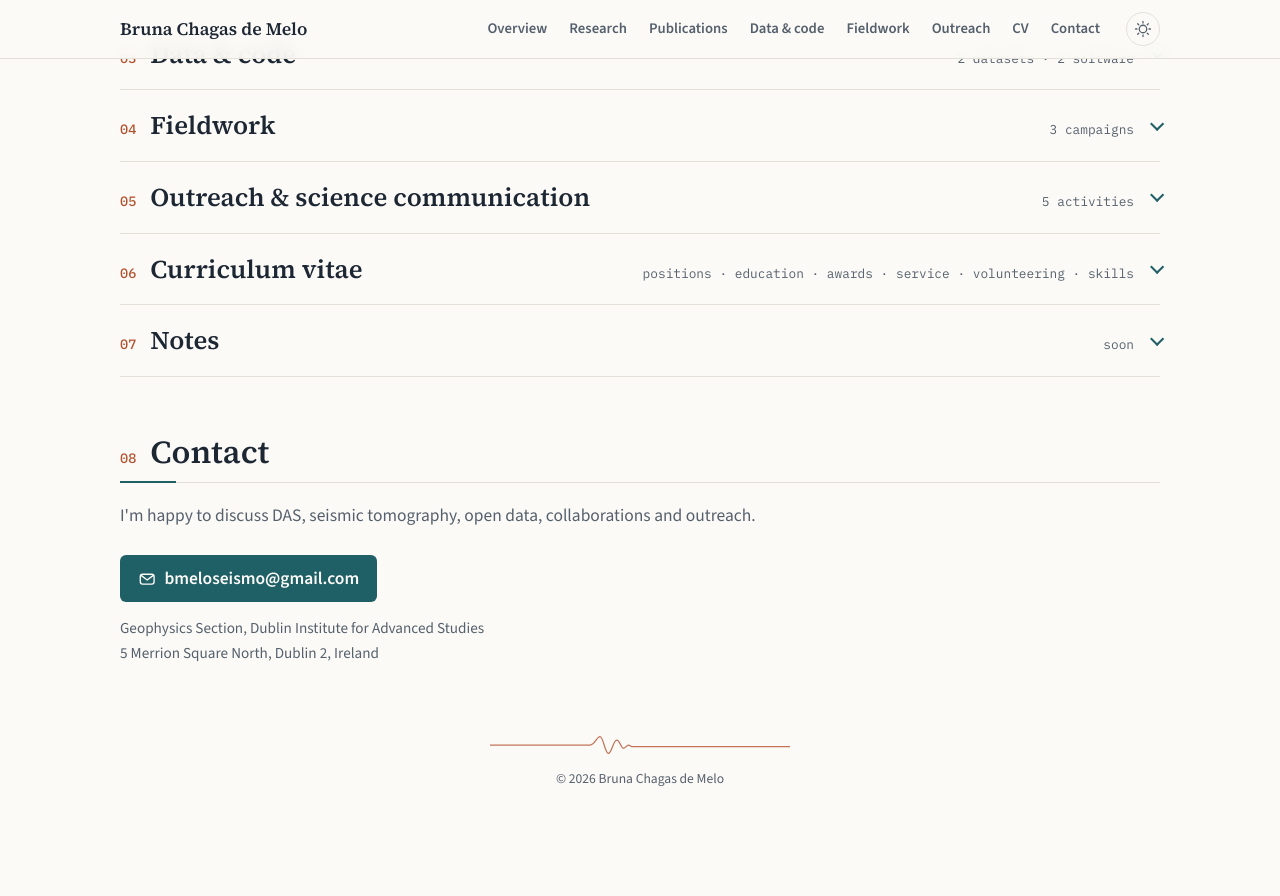
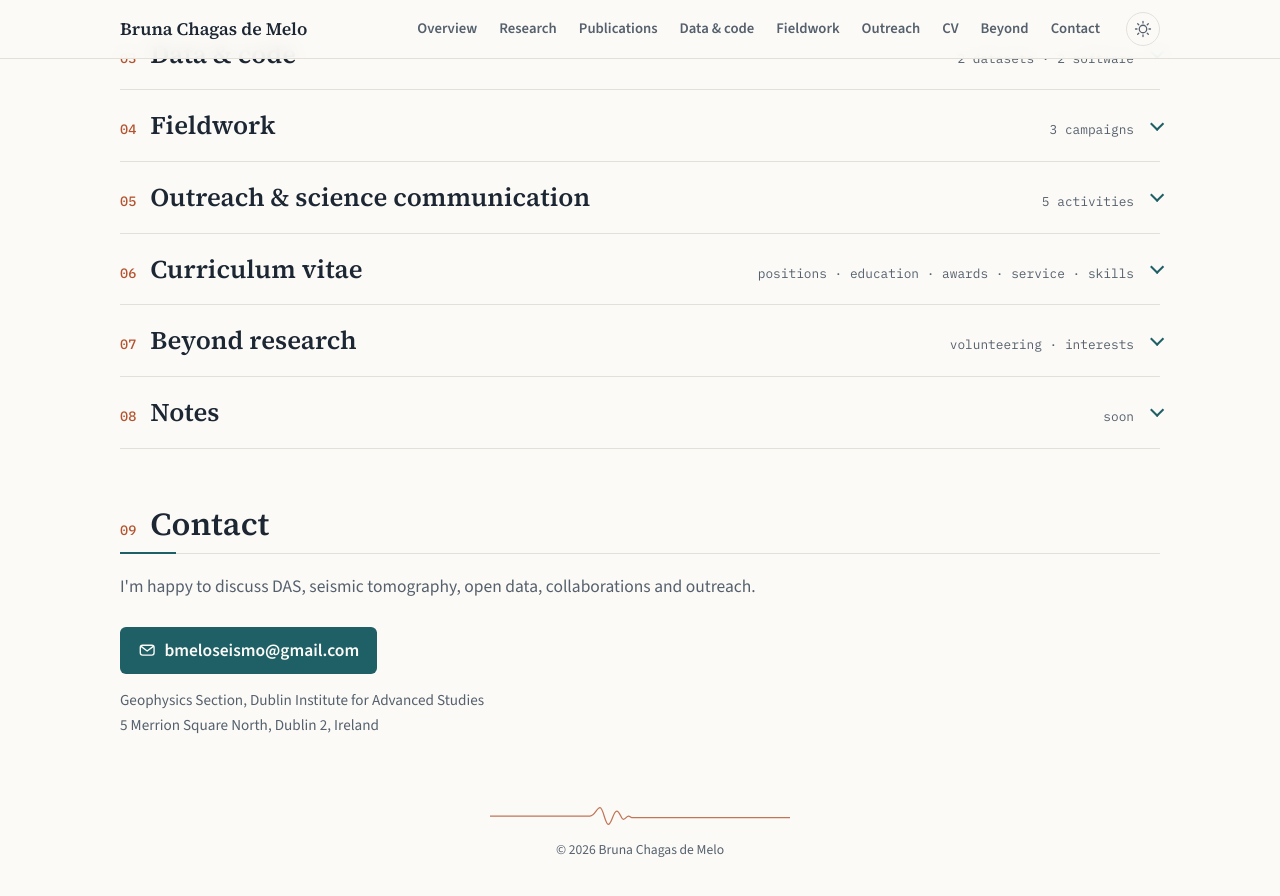
Before and after one commit to bru-melo/bru-melo.github.io, a Jekyll site: the page built from index.html, in a window 1280 px wide and 900 px high, scrolled down 1401 px. Shown: the top 896 px of the window. Built offline with Jekyll 4.4.1, drawn with Linux system fonts in a browser that asks for light colours; before the commit the page ends 2229 px from its top, so only the background shows below that.

Commit message:
Move volunteering into a new Beyond research section with interests
Co-Authored-By: Claude Opus 5.5 <noreply@anthropic.com>
Claude-Session: https://claude.ai/code/session_014FtQHe1R3kdHGC2veb93Xc

```diff
--- a/_data/cv.yml
+++ b/_data/cv.yml
@@ -48,12 +48,6 @@ service:
     title: Teaching assistant & short courses, IAG–USP
     detail: Elements of Geophysics; Linux, Introduction to Seismology, Surface Waves & Crustal Structure.
 
-volunteering:
-  - years: 2026–now
-    title: Cat fosterer
-    place: CDPA
-    detail: Caring for and socialising cats ahead of adoption, taking them to vet appointments, and liaising between the CDPA support team and adopters.
-
 skills: [seismic imaging, waveform tomography, DAS processing, anisotropy, spectral analysis, signal processing, data visualisation]
 tools: [Python, Matlab, shell]
 languages: [Portuguese (native), English (fluent)]
--- a/_layouts/default.html
+++ b/_layouts/default.html
@@ -29,6 +29,7 @@
       <a href="{{ '/#fieldwork' | relative_url }}">Fieldwork</a>
       <a href="{{ '/#outreach' | relative_url }}">Outreach</a>
       <a href="{{ '/#cv' | relative_url }}">CV</a>
+      <a href="{{ '/#beyond' | relative_url }}">Beyond</a>
       <a href="{{ '/#contact' | relative_url }}">Contact</a>
     </nav>
     <button class="theme" type="button" aria-label="Toggle dark mode" data-theme-toggle>
--- a/index.html
+++ b/index.html
@@ -222,7 +222,7 @@ layout: default
 
 <!-- ============ CV ============ -->
 <details id="cv" class="fold wrap">
-  <summary><h2 class="sec-title"><span class="num">06</span>Curriculum vitae</h2><span class="fold-count">positions · education · awards · service · volunteering · skills</span></summary>
+  <summary><h2 class="sec-title"><span class="num">06</span>Curriculum vitae</h2><span class="fold-count">positions · education · awards · service · skills</span></summary>
   <div class="fold-body">
   <div class="cv-grid">
     <div>
@@ -248,12 +248,6 @@ layout: default
       <ul class="plain">
         {% for s in cv.service %}<li><span class="t-years">{{ s.years }}</span>{{ s.title }}{% if s.detail %}<p class="muted">{{ s.detail }}</p>{% endif %}</li>{% endfor %}
       </ul>
-      {% if cv.volunteering %}
-      <h3 class="cv-h">Volunteer experience</h3>
-      <ul class="plain">
-        {% for v in cv.volunteering %}<li><span class="t-years">{{ v.years }}</span>{{ v.title }}, {{ v.place }}{% if v.detail %}<p class="muted">{{ v.detail }}</p>{% endif %}</li>{% endfor %}
-      </ul>
-      {% endif %}
       <h3 class="cv-h">Skills</h3>
       <p class="tags">{% for s in cv.skills %}<span class="tag">{{ s }}</span>{% endfor %}</p>
       <p class="tags">{% for s in cv.tools %}<span class="tag mono">{{ s }}</span>{% endfor %}</p>
@@ -264,9 +258,33 @@ layout: default
 </div>
 </details>
 
+<!-- ============ BEYOND RESEARCH ============ -->
+{%- assign beyond = site.data.beyond %}
+<details id="beyond" class="fold wrap">
+  <summary><h2 class="sec-title"><span class="num">07</span>Beyond research</h2><span class="fold-count">volunteering · interests</span></summary>
+  <div class="fold-body">
+  <div class="cv-grid">
+    <div>
+      <h3 class="cv-h">Volunteer experience</h3>
+      <ul class="timeline">
+        {% for v in beyond.volunteering %}
+        <li><span class="t-years">{{ v.years }}</span><strong>{{ v.title }}</strong>, {{ v.place }}<p>{{ v.detail }}</p></li>
+        {% endfor %}
+      </ul>
+    </div>
+    <div>
+      <h3 class="cv-h">Interests</h3>
+      <ul class="plain">
+        {% for i in beyond.interests %}<li><strong>{{ i.title }}</strong><p class="tags">{% for t in i.items %}<span class="tag">{{ t }}</span>{% endfor %}</p></li>{% endfor %}
+      </ul>
+    </div>
+  </div>
+</div>
+</details>
+
 <!-- ============ NOTES (blog) ============ -->
 <details id="blog" class="fold wrap">
-  <summary><h2 class="sec-title"><span class="num">07</span>Notes</h2><span class="fold-count">{% if site.posts.size > 0 %}{{ site.posts.size }} post{% if site.posts.size != 1 %}s{% endif %}{% else %}soon{% endif %}</span></summary>
+  <summary><h2 class="sec-title"><span class="num">08</span>Notes</h2><span class="fold-count">{% if site.posts.size > 0 %}{{ site.posts.size }} post{% if site.posts.size != 1 %}s{% endif %}{% else %}soon{% endif %}</span></summary>
   <div class="fold-body">
   {% if site.posts.size > 0 %}
   <ul class="posts">
@@ -288,7 +306,7 @@ layout: default
 
 <!-- ============ CONTACT ============ -->
 <section id="contact" class="section wrap contact">
-  <h2 class="sec-title"><span class="num">08</span>Contact</h2>
+  <h2 class="sec-title"><span class="num">09</span>Contact</h2>
   <p class="sec-lede">I'm happy to discuss DAS, seismic tomography, open data, collaborations and outreach.</p>
   <p><a class="btn" href="mailto:{{ site.email }}">{% include icon.html name="email" %} {{ site.email }}</a></p>
   <p class="address">Geophysics Section, Dublin Institute for Advanced Studies<br>5 Merrion Square North, Dublin 2, Ireland</p>
```
Also changed, not shown: _data/beyond.yml (added, +15 -0 lines).
